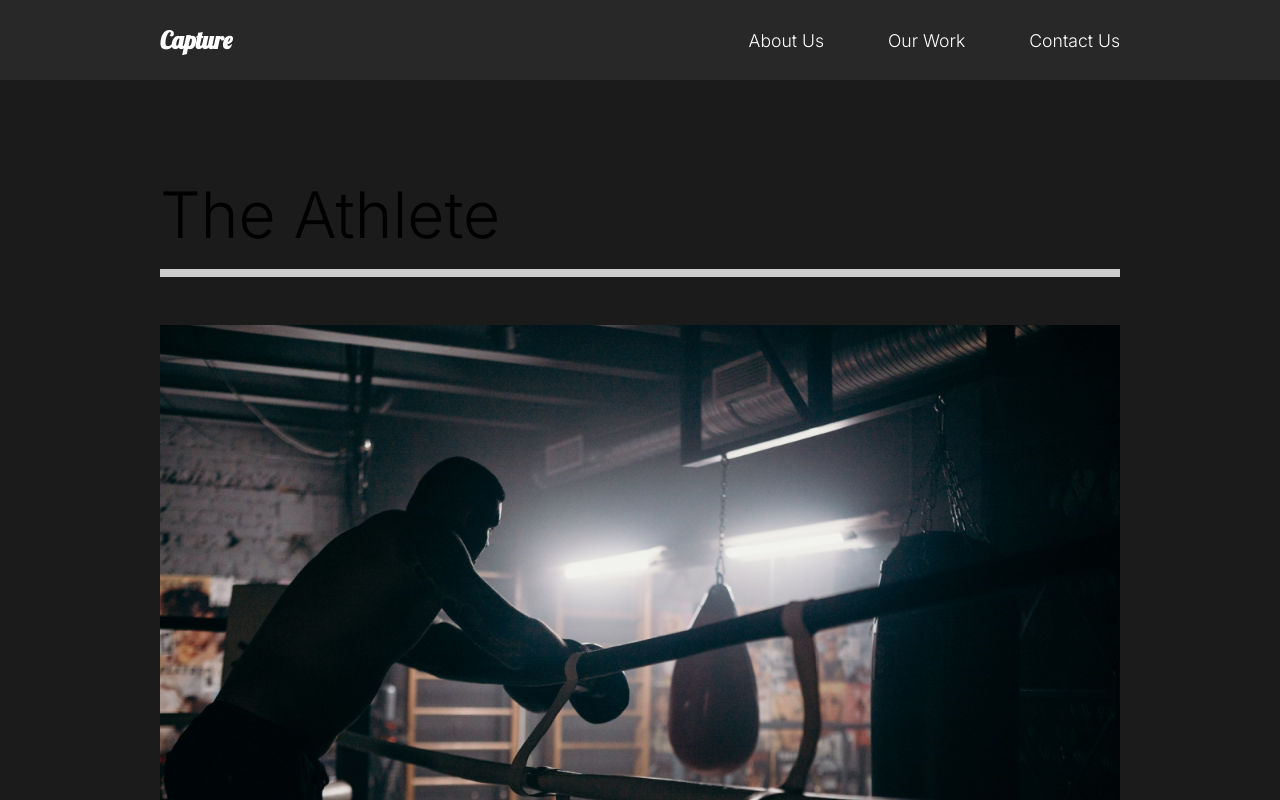
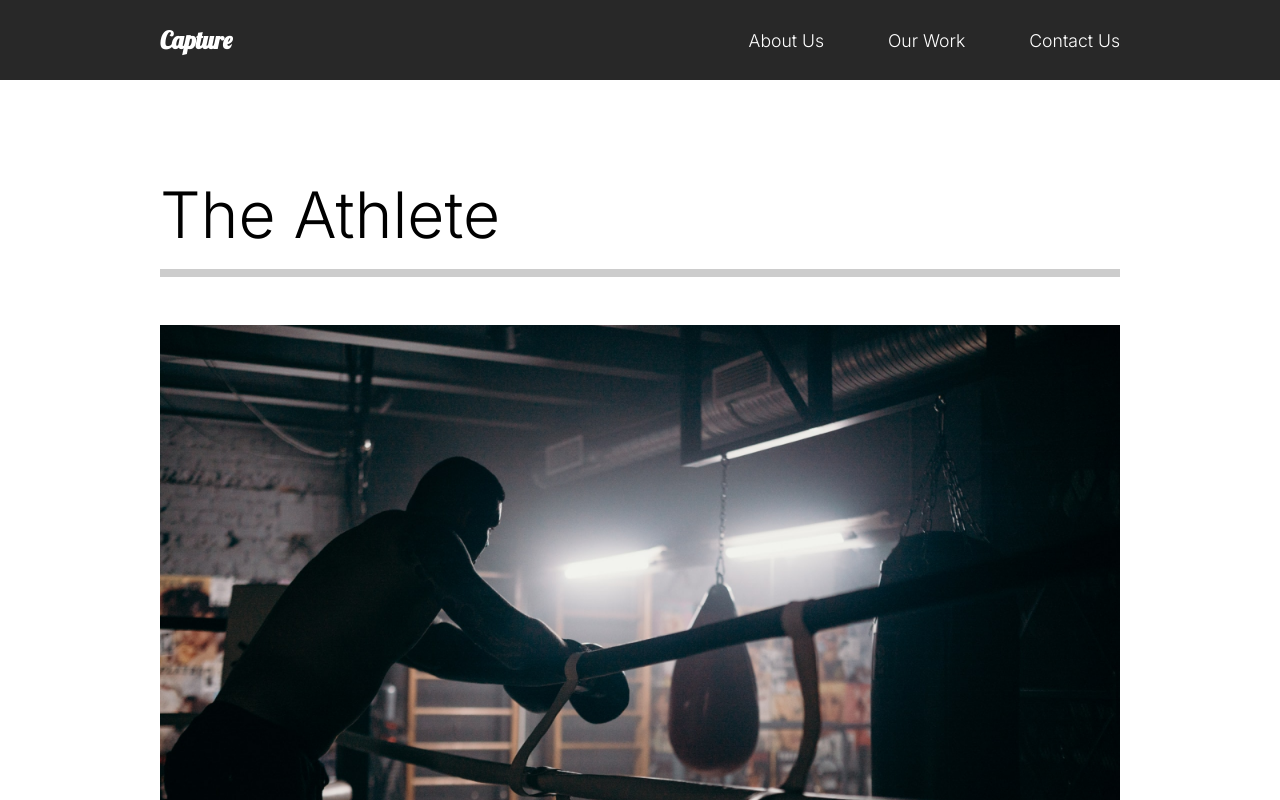
Before and after one commit to NicolasVarone/capture, a React (Create React App) app: page /work in a window 1280 px wide. Shown: the top 800 px of the page. Built offline with nearby package versions, Linux system fonts and the light colour scheme.

Commit message:
Page animation

```diff
--- a/src/App.js
+++ b/src/App.js
@@ -9,14 +9,19 @@
 import ContactUs from "./pages/ContactUs";
 import MovieDetail from "./pages/MovieDetail";
 // Router
-import { Switch, Route } from "react-router-dom";
+import { Switch, Route, useLocation } from "react-router-dom";
+// Animations
+import { AnimatePresence } from "framer-motion";
 
 function App() {
+  const location = useLocation();
+
   return (
     <div className="App">
       <GlobalStyle />
       <Nav />
-      <Switch>
+      <AnimatePresence exitBeforeEnter>
+        <Switch location={location} key={location.pathname}>
           <Route path="/" exact>
             <AboutUs />
           </Route>
@@ -30,6 +35,7 @@
             <ContactUs />
           </Route>
         </Switch>
+      </AnimatePresence>
     </div>
   );
 }
--- /dev/null
+++ b/src/animation.js
@@ -0,0 +1,20 @@
+export const pageAnimation = {
+  hidden: {
+    opacity: 0,
+    y: 300,
+  },
+  show: {
+    opacity: 1,
+    y: 0,
+    transition: {
+      duration: 1,
+    },
+  },
+  exit: {
+    opacity: 0,
+    y: 300,
+    transition: {
+      duration: 1,
+    },
+  },
+};
--- a/src/components/AboutSection.js
+++ b/src/components/AboutSection.js
@@ -3,24 +3,26 @@
 import home1 from "../img/home1.png";
 // Style
 import { About, Description, Image, Hide } from "../styles";
+// Framer Motion
+import { motion } from "framer-motion";
 
 const AboutSection = () => {
   return (
     <About>
       <Description>
-        <div className="title">
+        <motion.div>
           <Hide>
-            <h2>We work to make</h2>
+            <motion.h2>We work to make</motion.h2>
           </Hide>
           <Hide>
-            <h2>
+            <motion.h2>
               your <span>dreams</span> come
-            </h2>
+            </motion.h2>
           </Hide>
           <Hide>
-            <h2>true</h2>
+            <motion.h2>true</motion.h2>
           </Hide>
-        </div>
+        </motion.div>
         <p>
           Contact us for any photography or videography ideas that you have. We
           have professionals with amazing skills.
--- a/src/pages/AboutUs.js
+++ b/src/pages/AboutUs.js
@@ -3,14 +3,22 @@
 import AboutSection from "../components/AboutSection";
 import ServicesSection from "../components/ServicesSection";
 import FaqSection from "../components/FaqSection";
+// Animations
+import { motion } from "framer-motion";
+import { pageAnimation } from "../animation";
 
 const AboutUs = () => {
   return (
-    <div>
+    <motion.div
+      exit="exit"
+      variants={pageAnimation}
+      initial="hidden"
+      animate="show"
+    >
       <AboutSection />
       <ServicesSection />
       <FaqSection />
-    </div>
+    </motion.div>
   );
 };
 
--- a/src/pages/ContactUs.js
+++ b/src/pages/ContactUs.js
@@ -1,10 +1,19 @@
 import React from "react";
+// Animations
+import { motion } from "framer-motion";
+import { pageAnimation } from "../animation";
 
 const ContactUs = () => {
   return (
-    <div>
+    <motion.div
+      style={{ backgroundColor: "#fff" }}
+      exit="exit"
+      variants={pageAnimation}
+      initial="hidden"
+      animate="show"
+    >
       <h1>Contact Us</h1>
-    </div>
+    </motion.div>
   );
 };
 
--- a/src/pages/MovieDetail.js
+++ b/src/pages/MovieDetail.js
@@ -5,6 +5,9 @@
 import styled from "styled-components";
 // External File
 import { MovieState } from "../movieState";
+// Animations
+import { motion } from "framer-motion";
+import { pageAnimation } from "../animation";
 
 const MovieDetail = () => {
   const history = useHistory();
@@ -21,7 +24,12 @@
   return (
     <div>
       {movie && (
-        <Details>
+        <Details
+          exit="exit"
+          variants={pageAnimation}
+          initial="hidden"
+          animate="show"
+        >
           <HeadLine>
             <h2>{movie.title}</h2>
             <img src={movie.mainImg} alt="movie" />
@@ -45,7 +53,7 @@
 };
 
 // Style
-const Details = styled.div`
+const Details = styled(motion.div)`
   color: white;
 `;
 
--- a/src/pages/OurWork.js
+++ b/src/pages/OurWork.js
@@ -7,10 +7,19 @@
 import athlete from "../img/athlete-small.png";
 import theracer from "../img/theracer-small.png";
 import goodtimes from "../img/goodtimes-small.png";
+// Animations
+import { motion } from "framer-motion";
+import { pageAnimation } from "../animation";
 
 const OurWork = () => {
   return (
-    <Work>
+    <Work
+      style={{ backgroundColor: "#fff" }}
+      exit="exit"
+      variants={pageAnimation}
+      initial="hidden"
+      animate="show"
+    >
       <Movie>
         <h2>The Athlete</h2>
         <div className="line"></div>
@@ -37,7 +46,7 @@
 };
 
 // Style
-const Work = styled.div`
+const Work = styled(motion.div)`
   min-height: 100vh;
   overflow: hidden;
   padding: 5rem 10rem;
```
Also changed, not shown: 1 other file (tests, documents, lock files or other folders). Lines whose indentation alone changed are shown as unchanged.
